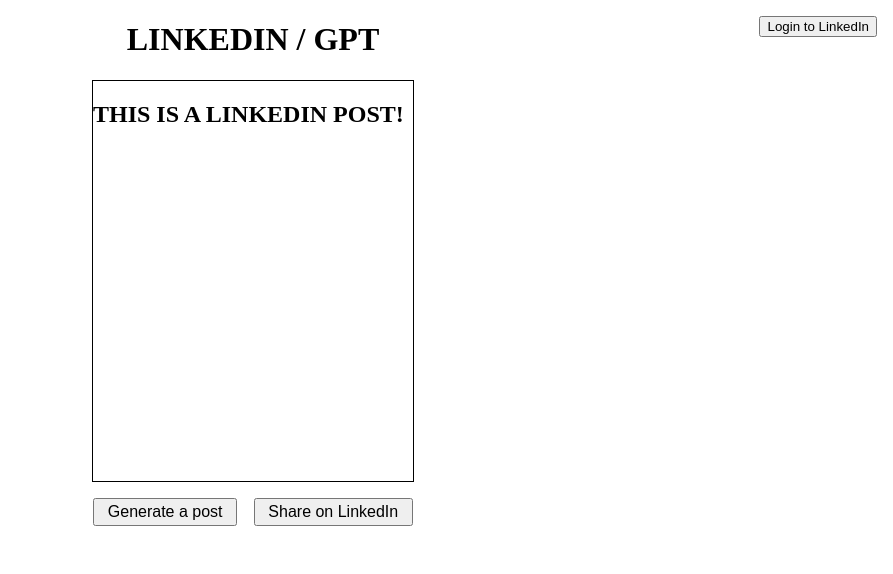
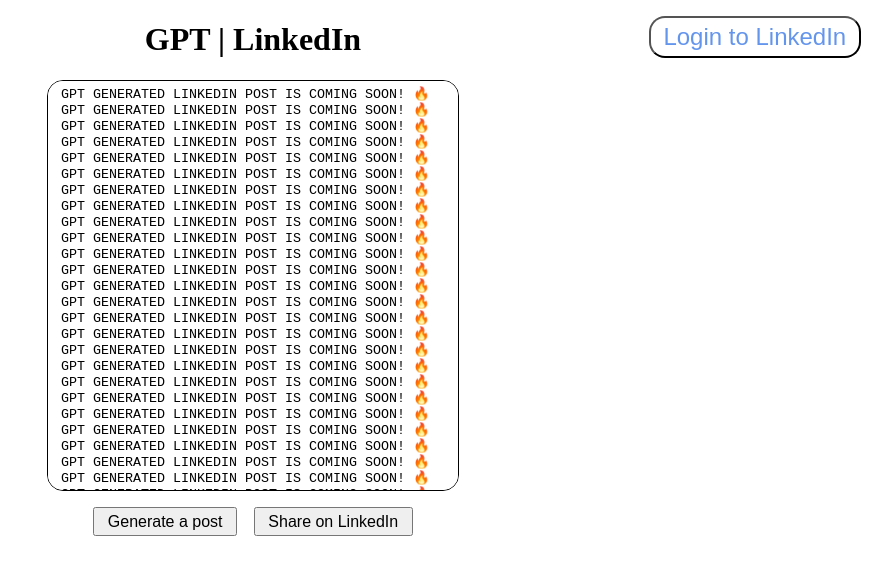
Before and after one commit to tlagoda/linkedin-posts-generator-front, a Vue app: page / in a window 1280 px wide. Shown: the top 574 px of the page, without its empty margins (387-1280 px from the left). Built offline with nearby package versions, Linux system fonts and the light colour scheme.

Commit message:
style LinkedInPost

```diff
--- a/src/components/ConnectButton.vue
+++ b/src/components/ConnectButton.vue
@@ -22,7 +22,17 @@ const loginToLinkedIn = ref(() => {
 .connect-btn {
   position: absolute;
   top: 1rem;
-  right: 1rem;
+  right: 2rem;
   cursor: pointer;
+  font-size: 1.5rem;
+  padding: 0.3rem 0.8rem;
+  border-radius: 1rem;
+  color: cornflowerblue;
+  background-color: transparent;
+}
+
+.connect-btn:hover {
+  background-color: cornflowerblue;
+  color: white;
 }
 </style>
--- a/src/components/LinkedInPost.vue
+++ b/src/components/LinkedInPost.vue
@@ -1,15 +1,27 @@
 <template>
-  <div class="post">
-    <h2>THIS IS A LINKEDIN POST!</h2>
-  </div>
+  <textarea v-model="temp" class="post"></textarea>
 </template>
 
-<script lang="ts" setup></script>
+<script lang="ts" setup>
+const getTemp = () => {
+  let temp = ''
+  for (let i = 0; i < 500; i++) {
+    temp += 'GPT GENERATED LINKEDIN POST IS COMING SOON! 🔥\n'
+  }
+  return temp
+}
+
+const temp= getTemp()
+</script>
 
 <style scoped>
 .post {
-  width: 20rem;
+  width: 24rem;
   height: 25rem;
   border: 1px solid black;
+  padding: 0.3rem 0.8rem;
+  border-radius: 1rem;
+  position: relative;
+  resize: none;
 }
 </style>
--- a/src/views/MyHome.vue
+++ b/src/views/MyHome.vue
@@ -1,10 +1,10 @@
 <template>
-  <h1>LINKEDIN / GPT</h1>
+  <h1>GPT | LinkedIn</h1>
   <div class="post-div">
     <LinkedInPost />
     <div class="btn-div">
-      <button>Generate a post</button>
-      <button>Share on LinkedIn</button>
+      <button class="generate-btn">Generate a post</button>
+      <button class="share-btn">Share on LinkedIn</button>
     </div>
   </div>
 </template>
@@ -41,4 +41,14 @@ button {
   font-size: 1rem;
   padding: 0.2rem 0.8rem;
 }
+
+.generate-btn:hover {
+  background-color: crimson;
+  color: white;
+}
+
+.share-btn:hover {
+  background-color: limegreen;
+  color: white;
+}
 </style>
```
